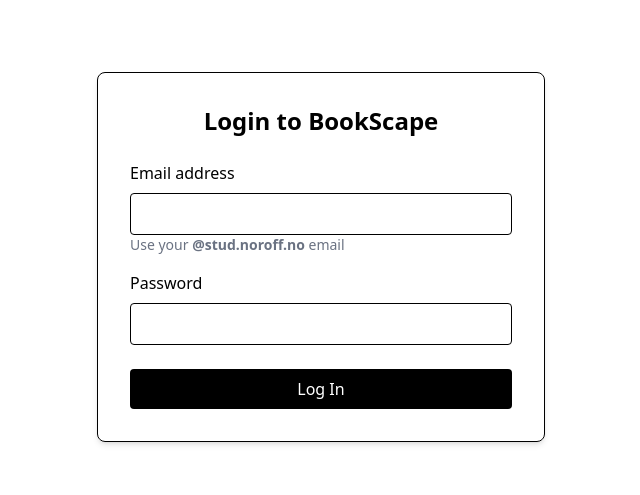
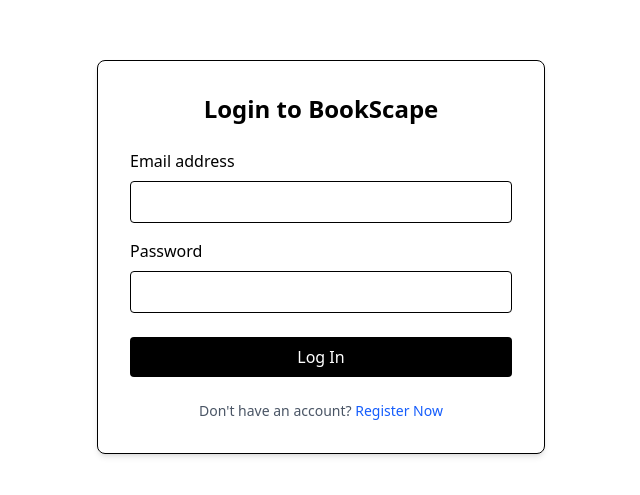
Before and after one commit to AbdullaAlHarun/Bookscape, a React (Vite) app: page /login in a window 1280 px wide. Shown: the part 143-638 px from the top of the page, without its empty margins (319-959 px from the left). Built offline with nearby package versions, Linux system fonts and the light colour scheme.

Commit message:
Update role based booking systems

```diff
--- a/src/App.jsx
+++ b/src/App.jsx
@@ -31,7 +31,7 @@
         <Route path="home" element={<Home />} />
         <Route path="/venues/:id" element={<VenueDetailPage />} />
         <Route path="/venues" element={<VenuesListPage />} />
-        <Route path="/venues/:id/book" element={<BookVenuePage />} />
+
         {/* ✅ Role-based protected routes */}
         <Route
           path="customer"
@@ -41,6 +41,15 @@
             </CustomerRoute>
           }
         />
+        <Route
+          path="/venues/:id/book"
+          element={
+            <CustomerRoute>
+              <BookVenuePage />
+            </CustomerRoute>
+          }
+        />
+
         <Route
           path="manager"
           element={
@@ -73,6 +82,7 @@
             </ProtectedRoute>
           }
         />
+
       </Route>
 
       {/* ✅ 404 fallback route (MUST be last) */}
--- a/src/pages/auth/Login.jsx
+++ b/src/pages/auth/Login.jsx
@@ -1,6 +1,6 @@
 import { useState } from "react";
+import { useNavigate, Link } from "react-router-dom";
 import { loginUser } from "../../services/authService";
-import { useNavigate } from "react-router-dom";
 import { useAuth } from "../../context/AuthContext";
 
 const Login = () => {
@@ -22,10 +22,9 @@
 
     try {
       const userData = await loginUser({ email, password });
-      login(userData); // ✅ set user in context + localStorage
+      login(userData);
       setError("");
 
-      // Optional: Redirect based on role
       if (userData.venueManager) {
         navigate("/manager");
       } else {
@@ -55,13 +54,9 @@
           required
           onChange={(e) => setEmail(e.target.value)}
           className="w-full p-2 border rounded focus:outline-none focus:ring focus:ring-black"
-          aria-describedby="emailHelp"
         />
-        <p id="emailHelp" className="text-sm text-gray-500 mb-4">
-          Use your <strong>@stud.noroff.no</strong> email
-        </p>
 
-        <label htmlFor="password" className="block mb-2 font-medium">
+        <label htmlFor="password" className="block mt-4 mb-2 font-medium">
           Password
         </label>
         <input
@@ -88,6 +83,13 @@
         >
           Log In
         </button>
+
+        <p className="mt-6 text-center text-sm text-gray-600">
+          Don't have an account?{" "}
+          <Link to="/register" className="text-blue-600 hover:underline">
+            Register Now
+          </Link>
+        </p>
       </form>
     </main>
   );
--- a/src/routes/CustomerRoute.jsx
+++ b/src/routes/CustomerRoute.jsx
@@ -1,13 +1,22 @@
-import { Navigate } from "react-router-dom";
+import { Navigate, useLocation } from "react-router-dom";
 import { useAuth } from "../context/AuthContext";
 
 export default function CustomerRoute({ children }) {
   const { isAuthenticated, isCustomer, loading } = useAuth();
+  const location = useLocation();
+
 
   if (loading) return null;
 
-  if (!isAuthenticated) return <Navigate to="/login" replace />;
-  if (!isCustomer) return <Navigate to="/manager" replace />;
+
+  if (!isAuthenticated) {
+    return <Navigate to="/login" state={{ from: location }} replace />;
+  }
+
+
+  if (!isCustomer) {
+    return <Navigate to="/manager" replace />;
+  }
 
   return children;
 }
```
